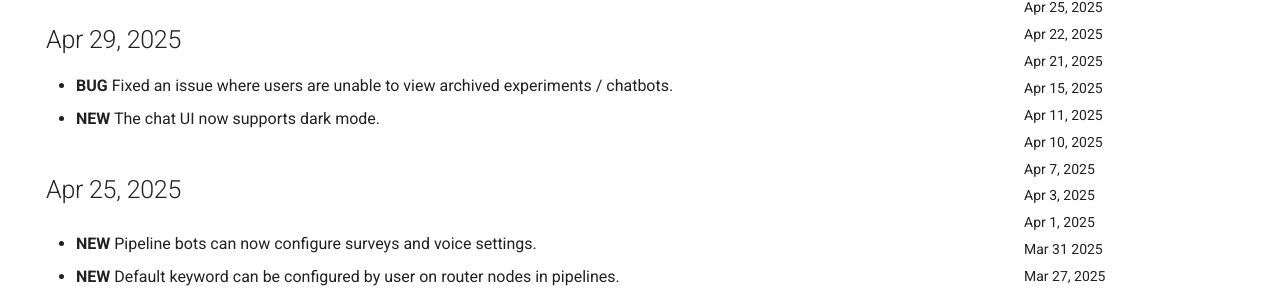
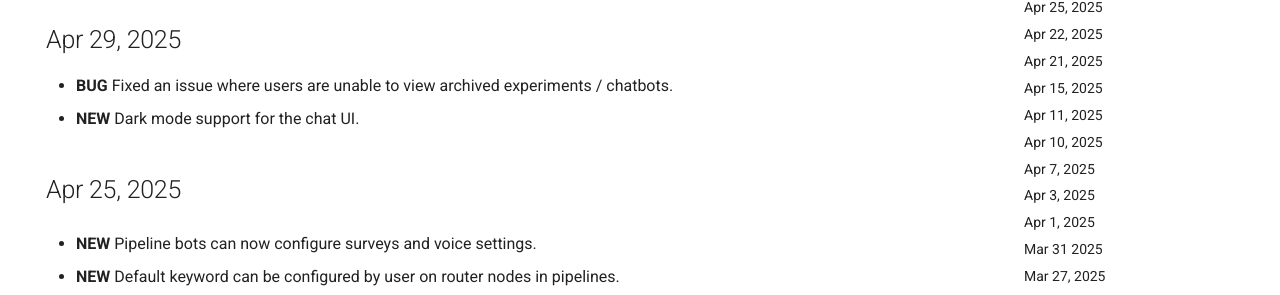
Before and after one commit to dimagi/open-chat-studio-docs, an MkDocs documentation site: the page built from docs/changelog.md, in a window 1280 px wide and 900 px high. Shown: the part 206-501 px from the top of the window. Built offline with MkDocs 1.6.1 and Material for MkDocs 9.7.7, drawn with Linux system fonts in a browser that asks for light colours; emoji names are drawn with the system emoji font; a script that is not in the unit is left out; comment, search, counter and statistics services are not loaded.

Commit message:
Change text

```diff
--- a/docs/changelog.md
+++ b/docs/changelog.md
@@ -7,7 +7,7 @@ hide:
 
 ## Apr 29, 2025
 * **BUG** Fixed an issue where users are unable to view archived experiments / chatbots.
-* **NEW** The chat UI now supports dark mode.
+* **NEW** Dark mode support for the chat UI.
 
 ## Apr 25, 2025
 * **NEW** Pipeline bots can now configure surveys and voice settings.
```
